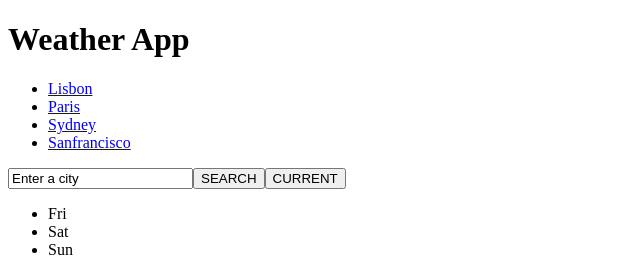
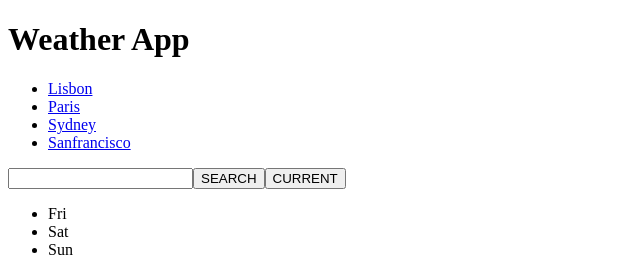
Before and after one commit to rozie321/homeworkreactweek4-weatherapp, a React (Create React App) app: page / in a window 1280 px wide. Shown: the top 258 px of the page, without its empty margins (0-640 px from the left). Built offline with nearby package versions, Linux system fonts and the light colour scheme.

Commit message:
update Weather search

```diff
--- a/src/Weathersearchengine.js
+++ b/src/Weathersearchengine.js
@@ -31,7 +31,7 @@ export default function Weatherpattern() {
   }
   let form = (
     <form action="" onSubmit={Handlesubmit}>
-      <input type="search" value="Enter a city" onChange={Updatecity} />
+      <input type="search" onChange={Updatecity} />
 
       <input type="submit" value="SEARCH" />
       <input type="submit" value="CURRENT"/>
```
